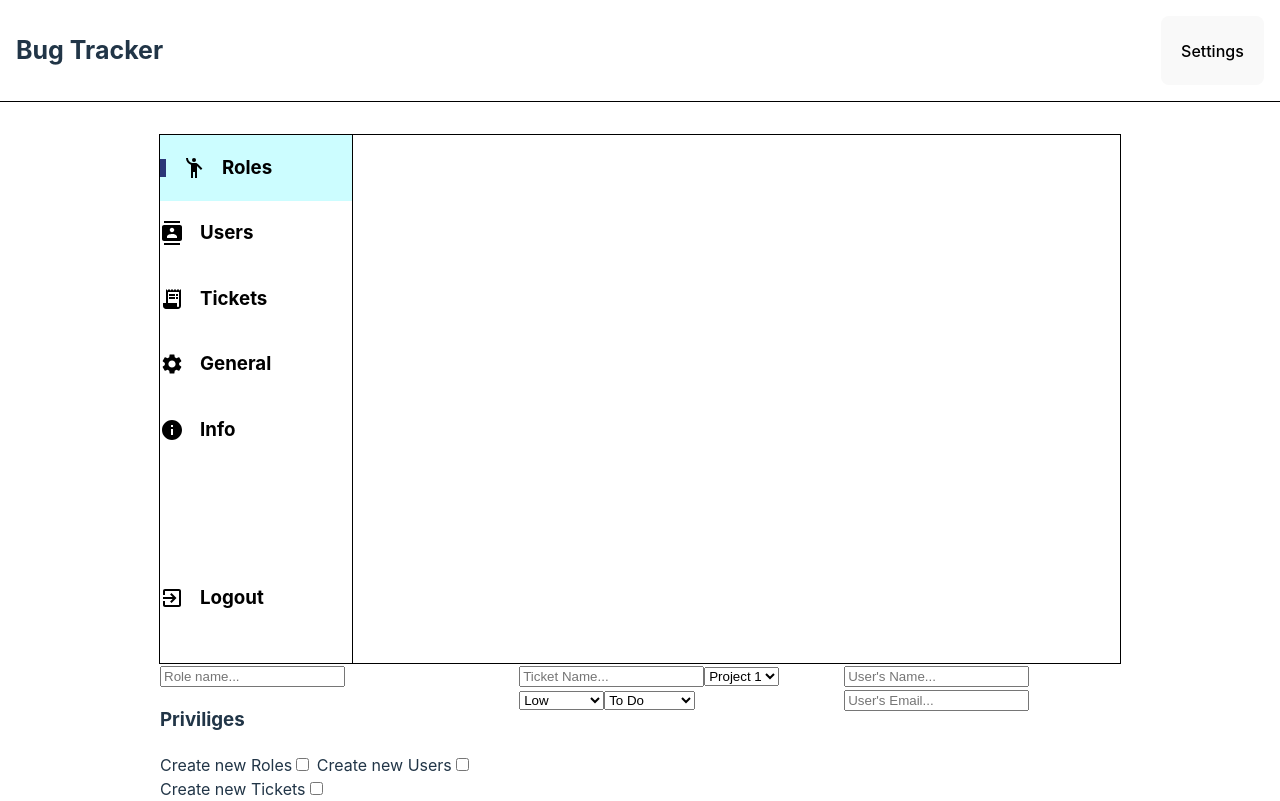
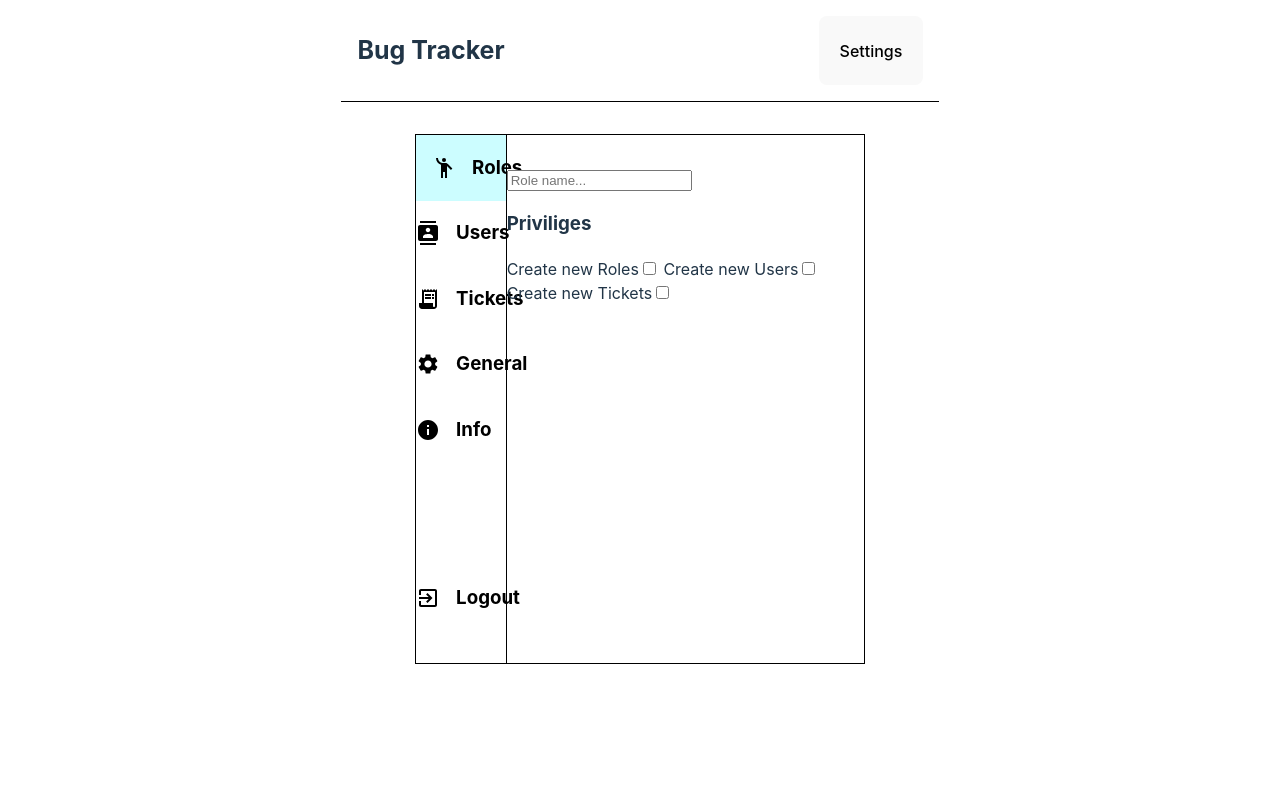
Before and after one commit to dwilliams304/bug-tracker, a React (Vite) app in the folder frontend/: page / in a window 1280 px wide. Built offline with nearby package versions, Linux system fonts and the light colour scheme.

Commit message:
Update settings menu (wip)

```diff
--- a/frontend/src/components/pages/Settings.jsx
+++ b/frontend/src/components/pages/Settings.jsx
@@ -5,7 +5,7 @@ import ReceiptLongIcon from '@mui/icons-material/ReceiptLong';
 import SettingsIcon from '@mui/icons-material/Settings';
 import InfoIcon from '@mui/icons-material/Info';
 import ExitToAppIcon from '@mui/icons-material/ExitToApp';
-import { RolesForm, TicketsForm, UsersForm } from './settings/index';
+import { RolesMenu, TicketsMenu, UsersMenu } from './settings/menus/index';
 
 
 const Settings = () => {
@@ -33,9 +33,9 @@ const Settings = () => {
                 </a>
             </aside>
             <div className="menu">
-                <RolesForm />
-                <TicketsForm />
-                <UsersForm />
+                <RolesMenu />
+                {/* <TicketsForm /> */}
+                {/* <UsersForm /> */}
             </div>
         </div>
     )
--- a/frontend/src/components/pages/settings/index.js
+++ /dev/null
@@ -1,7 +0,0 @@
-import RolesForm from "./RolesForm";
-import TicketsForm from "./TicketsForm";
-import UsersForm from "./UsersForm";
-
-export {
-    RolesForm, TicketsForm, UsersForm
-}
--- /dev/null
+++ b/frontend/src/components/pages/settings/menus/RolesMenu.jsx
@@ -0,0 +1,12 @@
+import RolesForm from '../forms/RolesForm';
+
+const RolesMenu = () => {
+    return(
+        <>
+
+            <RolesForm />
+        </>
+    )
+}
+
+export default RolesMenu;
--- /dev/null
+++ b/frontend/src/components/pages/settings/menus/TicketsMenu.jsx
@@ -0,0 +1,12 @@
+import TicketsForm from '../forms/TicketsForm';
+
+const TicketsMenu = () => {
+    return(
+        <>
+
+            <TicketsForm />
+        </>
+    )
+}
+
+export default TicketsMenu;
--- /dev/null
+++ b/frontend/src/components/pages/settings/menus/UsersMenu.jsx
@@ -0,0 +1,12 @@
+import UsersForm from '../forms/UsersForm';
+
+const UsersMenu = () => {
+    return(
+        <>
+
+            <UsersForm />
+        </>
+    )
+}
+
+export default UsersMenu;
--- /dev/null
+++ b/frontend/src/components/pages/settings/menus/index.js
@@ -0,0 +1,9 @@
+import RolesMenu from "./RolesMenu";
+import TicketsMenu from "./TicketsMenu";
+import UsersMenu from "./UsersMenu";
+
+export {
+    RolesMenu,
+    TicketsMenu,
+    UsersMenu
+}
--- a/frontend/src/styles/page-styles/settings.css
+++ b/frontend/src/styles/page-styles/settings.css
@@ -1,10 +1,10 @@
 div.settings {
     position: relative;
+    display: flex;
+    justify-content: space-between;
     border: 1px solid black;
     width: 75%;
     height: 66vh;
-    justify-content: center;
-    align-items: center;
     margin: 2rem auto;
 }
 
@@ -53,6 +53,8 @@ aside.sidebar a.active::before{
 
 div.menu{
     display: flex;
+    justify-content: center;
+    margin: 2rem auto;
 }
 
 /* .sidebar a{
```
Also changed, not shown: frontend/package.json (+6 -5 lines), frontend/src/components/pages/settings/forms/RolesForm.jsx (renamed from frontend/src/components/pages/settings/RolesForm.jsx), frontend/src/components/pages/settings/forms/TicketsForm.jsx (renamed from frontend/src/components/pages/settings/TicketsForm.jsx), frontend/src/components/pages/settings/forms/UsersForm.jsx (renamed from frontend/src/components/pages/settings/UsersForm.jsx), 1 other file (tests, documents, lock files or other folders).
